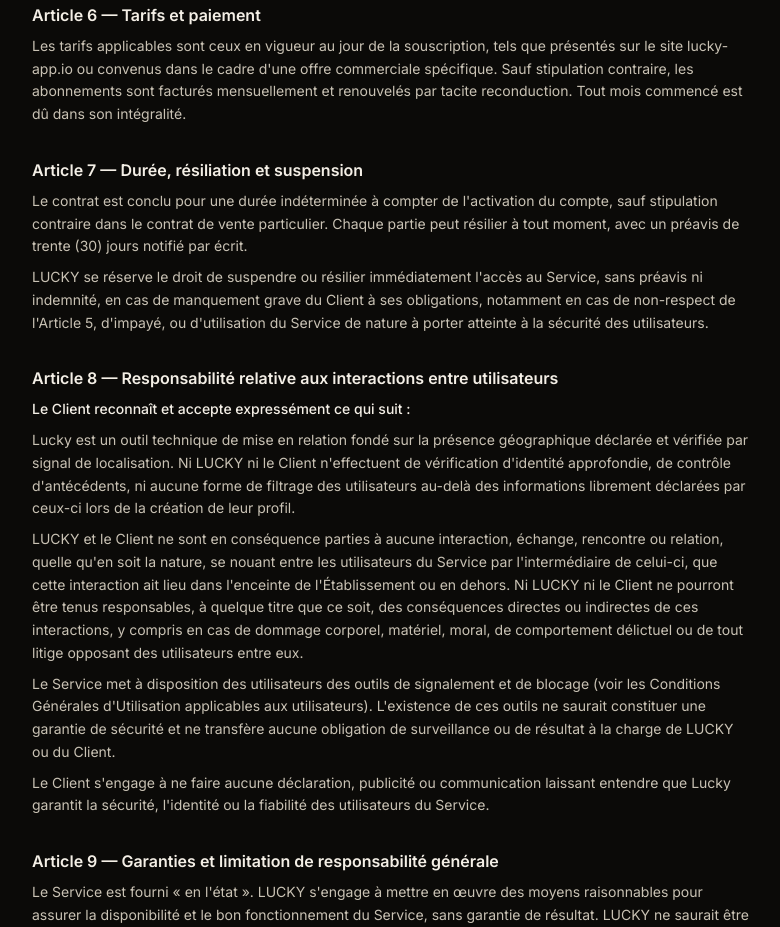
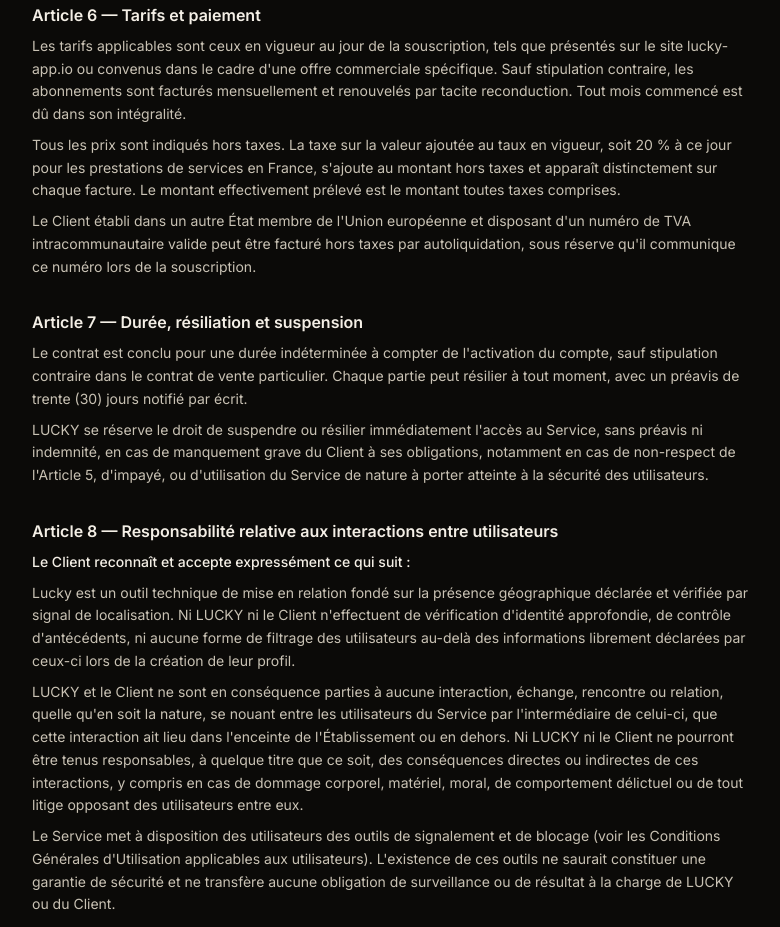
Before and after one commit to rodolphmenten-collab/Lucky-App, a Next.js app: page /legal/etablissements in a window 1280 px wide. Shown: the part 2300-3227 px from the top of the page, without its empty margins (248-1028 px from the left). Built offline with nearby package versions, Linux system fonts and the light colour scheme.

Commit message:
CGV article 6 : prix HT, TVA 20 pourcent, autoliquidation intracommunautaire

```diff
--- a/app/legal/etablissements/page.tsx
+++ b/app/legal/etablissements/page.tsx
@@ -165,6 +165,17 @@ export default function CGUEtablissements() {
             contraire, les abonnements sont facturés mensuellement et renouvelés par tacite reconduction. Tout
             mois commencé est dû dans son intégralité.
           </p>
+          <p className="mt-2">
+            Tous les prix sont indiqués hors taxes. La taxe sur la valeur ajoutée au taux en vigueur, soit
+            20 % à ce jour pour les prestations de services en France, s'ajoute au montant hors taxes et
+            apparaît distinctement sur chaque facture. Le montant effectivement prélevé est le montant toutes
+            taxes comprises.
+          </p>
+          <p className="mt-2">
+            Le Client établi dans un autre État membre de l'Union européenne et disposant d'un numéro de TVA
+            intracommunautaire valide peut être facturé hors taxes par autoliquidation, sous réserve qu'il
+            communique ce numéro lors de la souscription.
+          </p>
         </section>
 
         <section>
```
